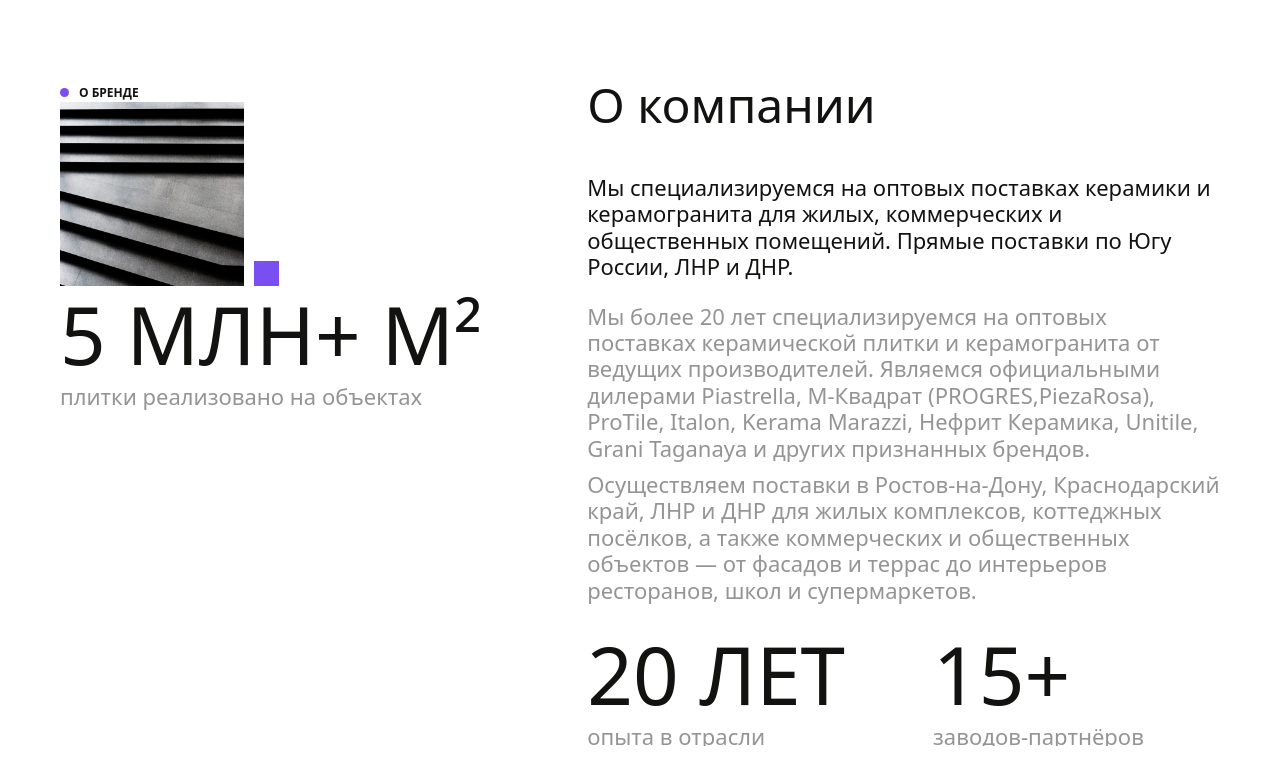
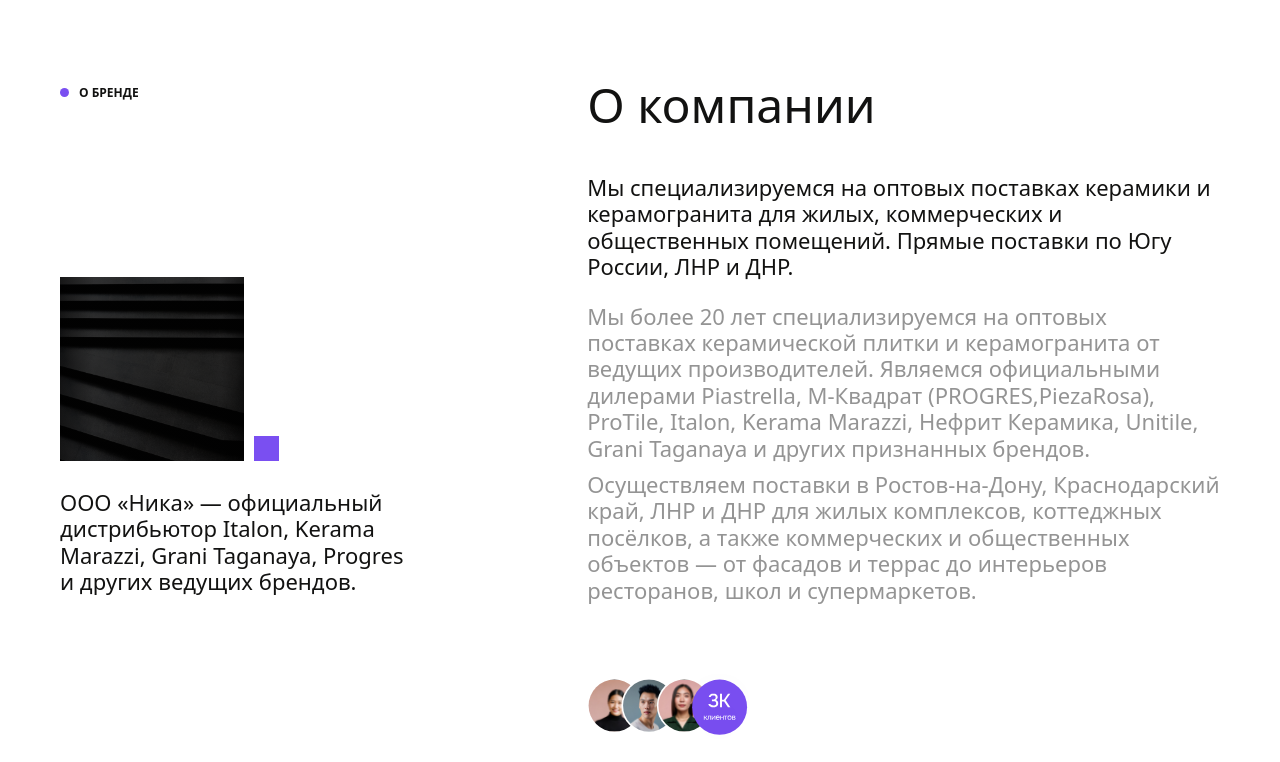
Before and after one commit to klavrenuk/nika, a Vue app: page / in a window 1280 px wide. Shown: the part 698-1460 px from the top of the page. Built offline with nearby package versions, Linux system fonts and the light colour scheme.

Commit message:
About доработки по верстке

```diff
--- a/src/components/about/About.vue
+++ b/src/components/about/About.vue
@@ -10,12 +10,17 @@
       <div class="about__left d-flex flex-column">
         <SectionName>О бренде</SectionName>
 
-        <div class="about__company">
+        <div class="about__company d-flex flex-column">
           <div class="about__company__images d-flex align-items-end">
-            <img src="/images/about-left-img.png" alt="" class="about__company__img" />
+            <div class="about__company__img">
+              <img src="/images/about-left-img.png" alt="" />
+            </div>
             <div class="about__company__rect"></div>
           </div>
-          <p class="about__company__text"></p>
+
+          <p class="about__company__text">
+            ООО «Ника» — официальный дистрибьютор Italon, Kerama Marazzi, Grani Taganaya, Progres и других ведущих брендов.
+          </p>
         </div>
 
         <AboutAchievements text="5 млн+ м²" description="плитки реализовано на объектах" />
@@ -30,6 +35,7 @@
 .about__company {
   width: 100%;
   max-width: 360px;
+  gap: 28px;
 
   &__images {
     gap: 10px;
@@ -38,11 +44,30 @@
   &__text {
     color: #121211;
     font-size: 22px;
+    line-height: 120%;
   }
 
   & .about__company__img {
+    position: relative;
     height: 184px;
     width: 184px;
+
+    & img {
+      width: 100%;
+      height: 100%;
+    }
+
+    &::after {
+      content: '';
+      position: absolute;
+      top: 0;
+      left: 0;
+      width: 100%;
+      height: 100%;
+      background: linear-gradient(0deg, rgba(0, 0, 0, 0.5), rgba(0, 0, 0, 0.5)),
+      linear-gradient(90deg, #000000 -15.44%, rgba(0, 0, 0, 0) 18.24%, rgba(0, 0, 0, 0) 87.12%, #000000 112.38%),
+      linear-gradient(0deg, rgba(6, 6, 6, 0.6), rgba(6, 6, 6, 0.6));
+    }
   }
 
   & .about__company__rect {
@@ -53,6 +78,6 @@
 }
 
 .about__left {
-
+  justify-content: space-between;
 }
 </style>
--- a/src/components/about/AboutRight.vue
+++ b/src/components/about/AboutRight.vue
@@ -20,6 +20,8 @@
         Осуществляем поставки в Ростов‑на‑Дону, Краснодарский край, ЛНР и ДНР для жилых комплексов, коттеджных посёлков, а также коммерческих и общественных объектов — от фасадов и террас до интерьеров ресторанов, школ и супермаркетов.
       </p>
     </div>
+
+    <img src="/images/about-people.svg" alt="" class="about-right__people" />
 
     <div class="about-right__footer d-flex align-items-center flex-wrap">
       <AboutAchievements text="20 лет" description="опыта в отрасли" />
@@ -58,4 +60,11 @@
 .about-right__footer {
   gap: 88px;
 }
+
+.about-right__people {
+  margin-top: 48px;
+  height: 72px;
+  width: 204px;
+  object-fit: cover;
+}
 </style>
```
Also changed, not shown: public/images/about-people.svg (added).
